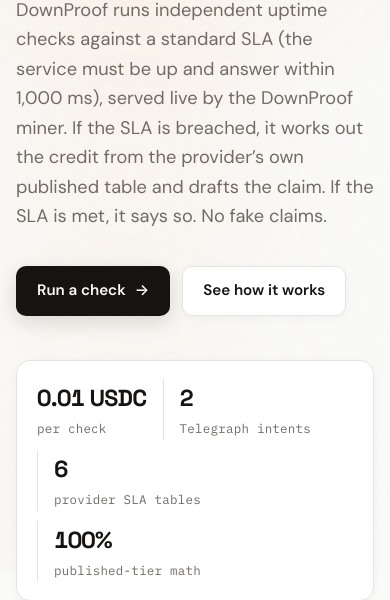
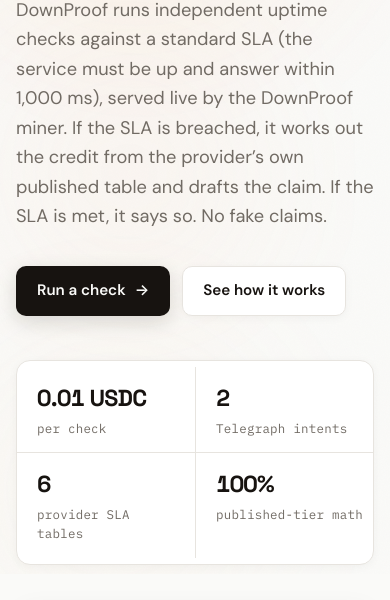
Before and after one commit to Jacksonx28/claimproof, a plain HTML site: page web/index.html in a window 390 px wide. Shown: the part 270-870 px from the top of the page. Drawn offline with Linux system fonts and the light colour scheme.

Commit message:
Fix stats card layout on mobile

```diff
--- a/web/index.html
+++ b/web/index.html
@@ -518,9 +518,11 @@
     .nav-div, .nav-context { display: none; }
     main { padding: 0 16px 40px; }
     .hero { padding: 44px 0 30px; }
-    .stats { padding: 18px 20px; }
-    .stats li { padding: 2px 16px; }
-    .stats li:first-child { padding-left: 0; }
+    .stats { display: grid; grid-template-columns: 1fr 1fr; gap: 0; padding: 6px 0; }
+    .stats li { padding: 14px 20px; border-left: 0; }
+    .stats li:first-child { padding-left: 20px; }
+    .stats li:nth-child(even) { border-left: 1px solid var(--border); }
+    .stats li:nth-child(n+3) { border-top: 1px solid var(--border); }
     .form-grid { grid-template-columns: 1fr; }
     .field.span-2 { grid-column: span 1; }
     .checker-card { padding: 22px; }
```
